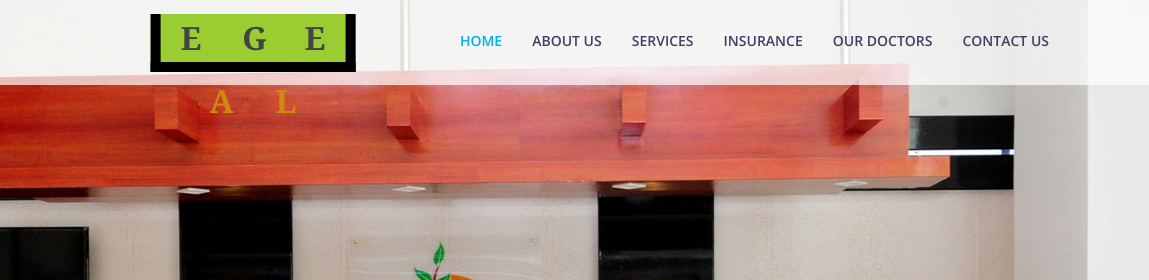
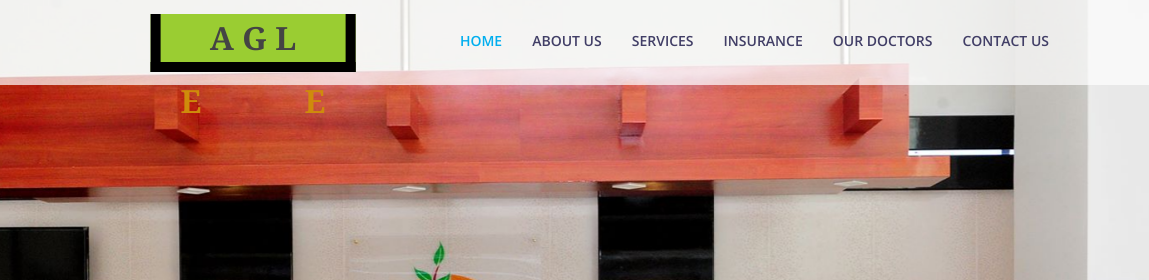
Before and after one commit to eagleauh/eagleauh.github.io, a plain HTML site: page index.html in a window 1280 px wide. Shown: the top 280 px of the page, 131-1280 px from the left. Drawn offline with nearby package versions, Linux system fonts and the light colour scheme; files whose address does not match are found by name.

Commit message:
small change css

```diff
--- a/css/style.css
+++ b/css/style.css
@@ -1270,7 +1270,7 @@ h8 span
 
 }
 
-h8 span:nth-child(4)
+h8 span:nth-child(1)
 {
 color: rgb(207, 139, 11);
 
@@ -1280,16 +1280,7 @@ color: rgb(207, 139, 11);
 
 }
 
-h8 span:nth-child(2)
-{
-color: rgb(207, 139, 11);
-
-
-    animation: animate 3s alternate infinite;
-
-}
-
-h8 span:nth-child(6)
+h8 span:nth-child(5)
 {
 color: rgb(207, 139, 11);
 
```
